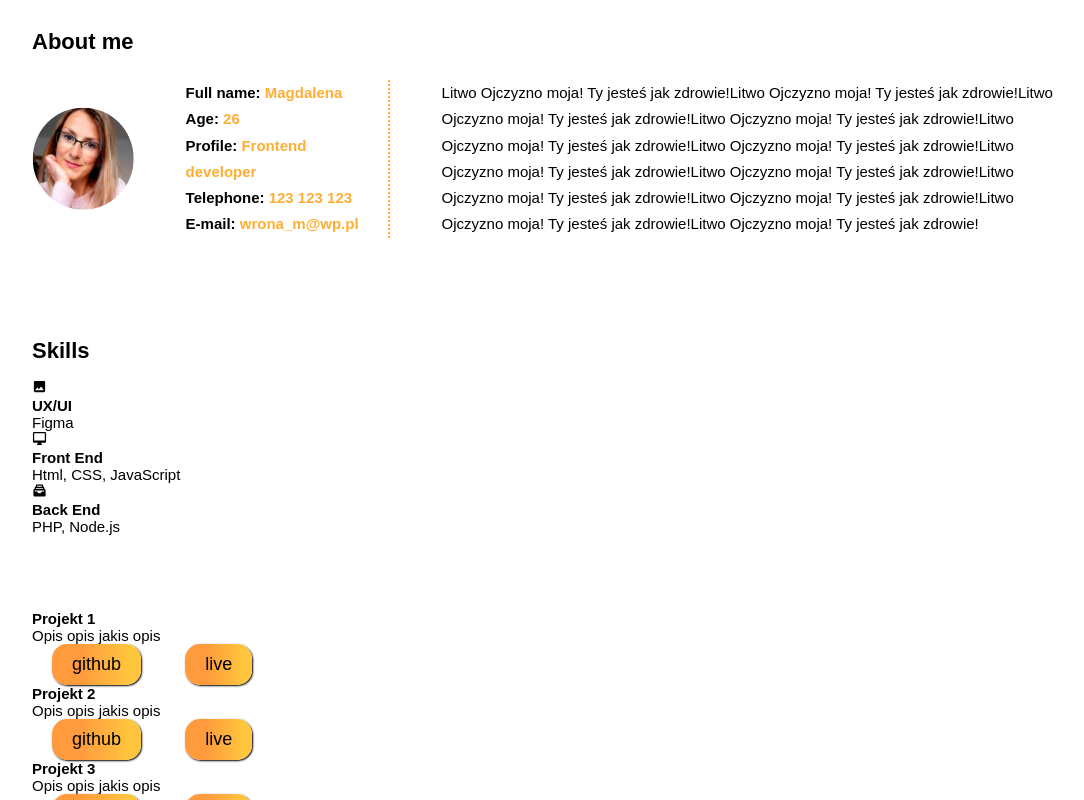
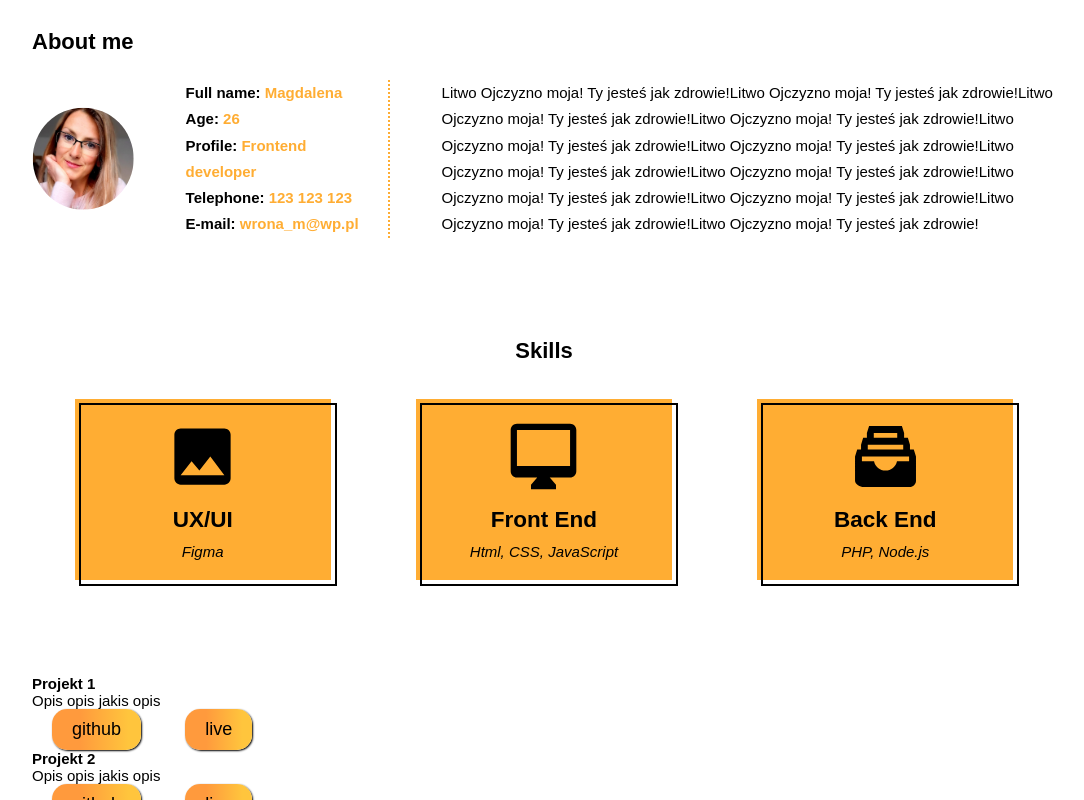
Before and after one commit to wronkowa/portfolio-coderscamp, a plain HTML site: page index.html in a window 1280 px wide. Shown: the part 706-1506 px from the top of the page, without its empty margins (96-1180 px from the left). Drawn offline with nearby package versions, Linux system fonts and the light colour scheme.

Commit message:
add css to skilss section

```diff
--- a/index.html
+++ b/index.html
@@ -63,7 +63,7 @@
       </div>
     </section>
     <section class="skills">
-      <h3 class="section-title">Skills</h3>
+      <h3 class="section-title section-title__center">Skills</h3>
       <div class="skill-box">
         <ion-icon name="image" class="skill-box__icon"></ion-icon>
         <h4 class="skill-box__title">UX/UI</h4>
--- /dev/null
+++ b/sass/_skills.sass
@@ -0,0 +1,32 @@
+.skills
+  display: flex
+  // flex-direction: column
+  flex-wrap: wrap
+  justify-content: space-around
+.skill-box
+  background-color: $orange
+  margin: 20px
+  padding: 20px
+  width: 25%
+  text-align: center
+  position: relative
+.skill-box::after
+  content: ""
+  position: absolute
+  top: 0
+  left: 0
+  width: calc(100% - 2px)
+  height: calc(100% - 2px)
+  transform: translate(4px, 4px)
+  // background-color: black
+  border: 2px solid black
+.skill-box__icon
+  font-size: 5rem
+.section-title__center
+  text-align: center
+.skill-box__title
+  font-size: 1.5rem
+  padding: 10px
+.skill-box__description
+  font-size: 1rem
+  font-style: italic
--- a/sass/style.sass
+++ b/sass/style.sass
@@ -10,9 +10,12 @@ section
 .section-title
   font-size: 22px
   padding: 15px 0
+  width: 100%
+  text-align: left
 @import 'variables'
 @import 'menu'
 @import 'header'
 @import 'cta'
 @import 'wrapper'
 @import 'about-me'
+@import 'skills'
```
Also changed, not shown: css/style.css, 1 other file.
